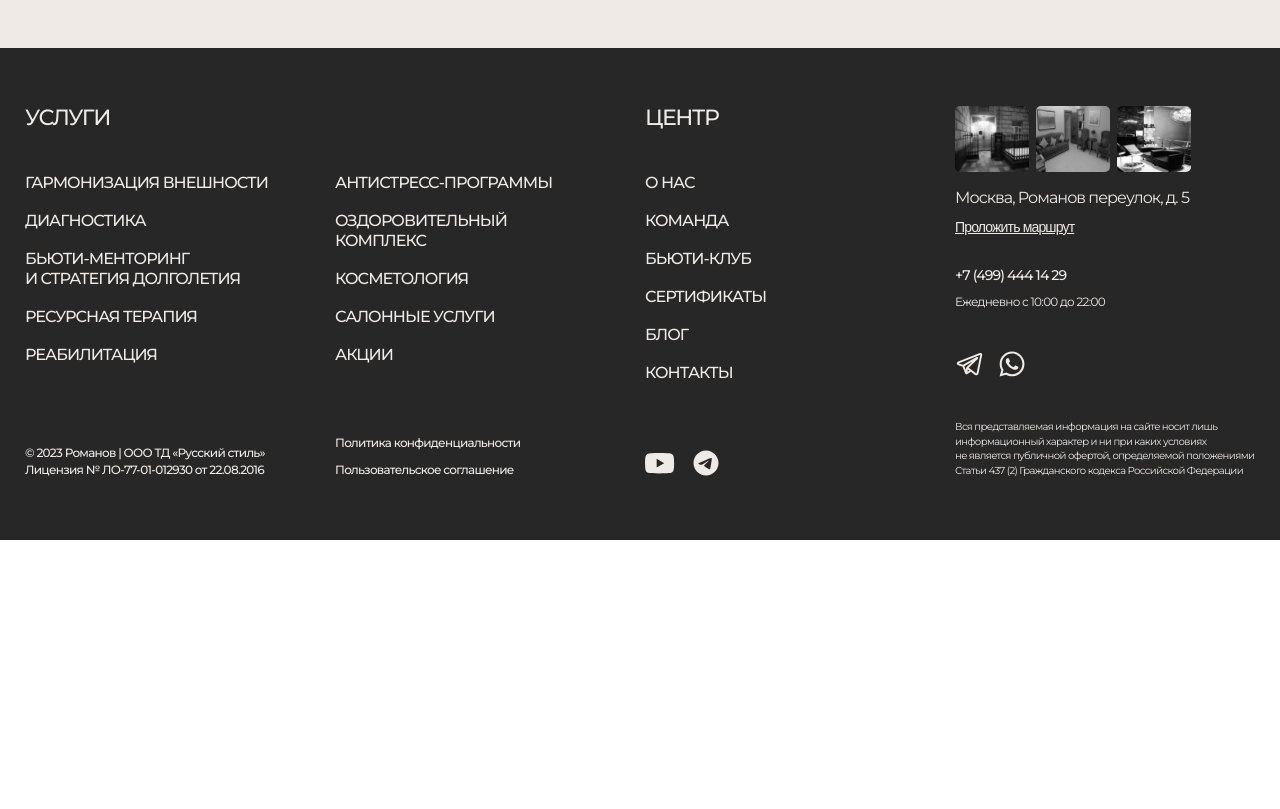
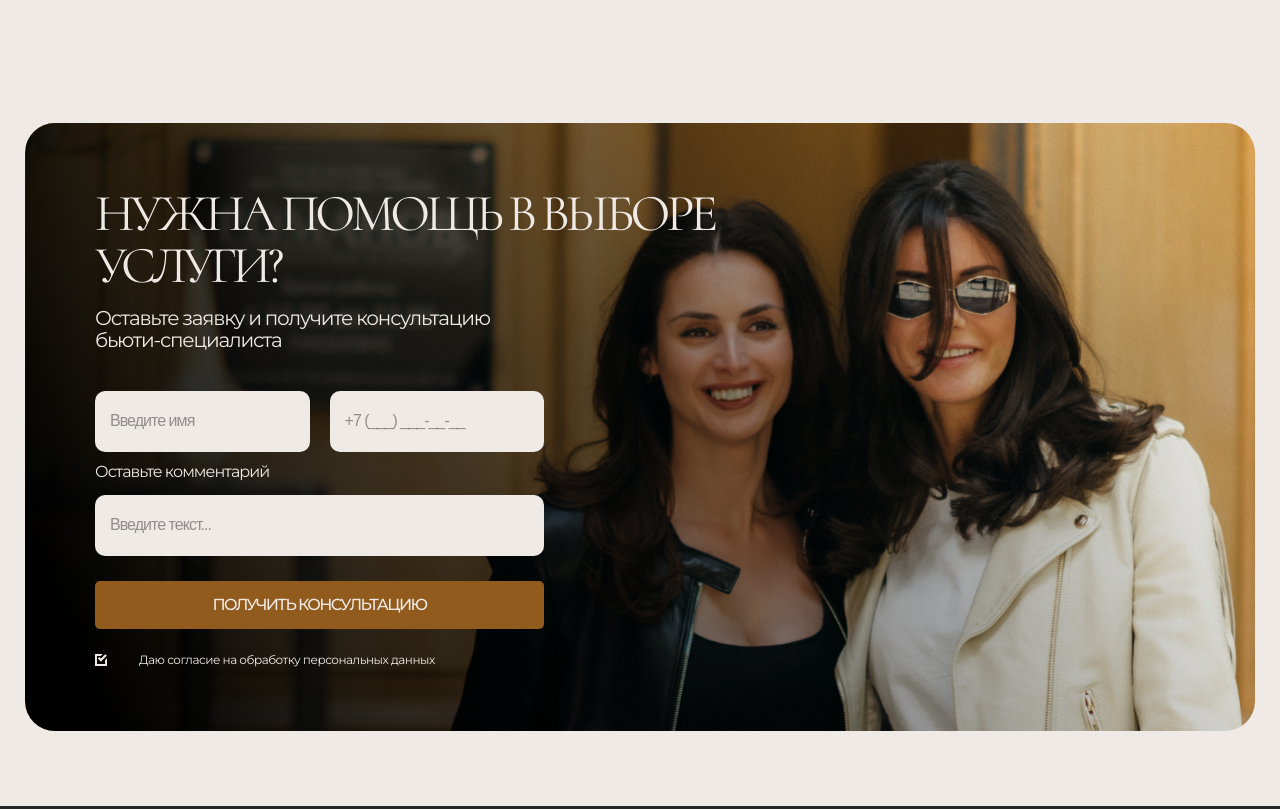
Before and after one commit to 1Dmitriy10/romanov, a website: page src/index.html in a window 1280 px wide. Shown: the part 9500-10309 px from the top of the page. Before the commit the page ends 10040 px from the top, so only its background shows below. Drawn offline with nearby package versions, Linux system fonts and the light colour scheme; files that its build step writes are made by us from their sources; files whose address does not match are found by name.

Commit message:
finish form 1

```diff
--- a/gulp/version.json
+++ b/gulp/version.json
@@ -1,3 +1,3 @@
 {
-    "main": "20240227222236"
+    "main": "20240228013343"
 }
--- /dev/null
+++ b/src/html/components/help.html
@@ -0,0 +1,29 @@
+<section class='help'>
+    <div class='container help__container'>
+        <img src="@img/form/foto-dlya-formy.png" alt="" class="help__bg">
+        <img src="@img/form/foto-dlya-formy-maska.png" alt="" class="help__bg-mask">
+        <div class="help__content-box">
+            <h2 class="help__title">Нужна помощь в&nbsp;выборе услуги?</h2>
+            <h3 class="help__subtitle">Оставьте заявку и&nbsp;получите консультацию бьюти-специалиста</h3>
+            <form class="form">
+                <div class="form__row">
+                    <input id="name" name="name" class="form__input form__input_two-col _req" type="text"
+                        placeholder="Введите имя">
+                    <input id="tel" name="tel" class="form__input form__input_two-col _req phone" type="tel"
+                        placeholder="+7 (___) ___-__-__">
+                </div>
+                <div class="form__row form__row_text">
+                    <label class="form__label" for="text">Оставьте комментарий</label>
+                    <input id="text" name="text" class="form__text-area" type="text" placeholder="Введите текст...">
+                </div>
+                <div class="form__btn-box help__form__btn-box">
+                    <button type="submit"
+                        class="btn btn-regular btn-regular-gorm help__btn _btn-underline-js form__btn">
+                        Получить консультацию
+                    </button>
+                </div>
+                <span class="form__agree">Даю согласие на&nbsp;обработку персональных данных</span>
+            </form>
+        </div>
+    </div>
+</section>
--- a/src/index.html
+++ b/src/index.html
@@ -18,6 +18,7 @@
         @@include('html/components/results.html')
         @@include('html/components/expert.html')
         @@include('html/components/partners.html')
+        @@include('html/components/help.html')
     </main>
     @@include('html/components/footer.html')
     <script type="module" src="assets/js/vendor.js"></script>
--- a/src/js/components/mask.js
+++ b/src/js/components/mask.js
@@ -1,5 +1,5 @@
 export function mask() {
-    var selector = document.querySelector(".tel");
+    var selector = document.querySelector(".phone");
     console.log(selector)
 
     var im = new Inputmask("+7-999-999-99-99");
--- a/src/js/main.js
+++ b/src/js/main.js
@@ -7,7 +7,7 @@ import { fixedHeader } from "./components/fixedHeader.js";
 import { twoColumns } from "./components/twoColumns.js";
 import { msmSlider, resultSlider, expertSlider } from "./components/slider.js";
 //Модальные окна  import { fancybox } from "./components/fancybox.js";
-//Маска для инпутов import { mask } from "./components/mask.js";
+import { mask } from "./components/mask.js";
 import { spoiler } from "./components/spoiler.js";
 import { headerSpoiler } from "./components/headerSpoiler.js";
 //Анимация при скроле import { getAOS } from "./components/aos.js";
--- a/src/scss/components/_btn.scss
+++ b/src/scss/components/_btn.scss
@@ -188,3 +188,10 @@
 // кнопки слайдера
 .slider__btn-box {
 }
+
+//кнопка формы
+.btn-regular-gorm {
+    background-color: $brown;
+    color: $beige;
+    border: none;
+}
--- /dev/null
+++ b/src/scss/components/_help.scss
@@ -0,0 +1,124 @@
+.help {
+}
+.help__container {
+    position: relative;
+    display: flex;
+    flex-direction: column;
+    padding: 65px 70px;
+    @include respond-to("tab") {
+        padding: 50px 23px;
+    }
+}
+.help__bg {
+    border-radius: 30px;
+    position: absolute;
+    top: 0;
+    left: 0;
+    width: 100%;
+    height: 100%;
+    object-fit: cover;
+}
+.help__bg-mask {
+    border-radius: 30px;
+    position: absolute;
+    top: 0;
+    left: 0;
+    width: 100%;
+    height: 100%;
+    object-fit: cover;
+}
+.help__content-box {
+    position: relative;
+    z-index: 2;
+}
+.help__title {
+    @include font($w400, $font-52, $beige, $height);
+    letter-spacing: -0.08em;
+    margin-bottom: 15px;
+    max-width: 696px;
+    @include respond-to("tab") {
+        @include font($w400, $font-30, $beige, $height);
+        margin-bottom: 15px;
+    }
+}
+.help__subtitle {
+    @include font($w400, $font-20, $beige, $height-22);
+    letter-spacing: -0.06em;
+    max-width: 445px;
+    margin-bottom: 40px;
+    @include respond-to("tab") {
+        @include font($w400, $font-14, $beige, $height-17);
+        margin-bottom: 25px;
+    }
+}
+.form {
+    display: flex;
+    flex-direction: column;
+    max-width: 449px;
+}
+.form__row {
+    display: flex;
+    gap: 20px;
+    margin-bottom: 10px;
+    flex-wrap: wrap;
+    @include respond-to("tab") {
+        flex-direction: column;
+    }
+}
+.form__row_text {
+    flex-direction: column;
+    gap: 13px;
+    margin-bottom: 25px;
+    @include respond-to("tab") {
+        margin-bottom: 10px;
+    }
+}
+.form__input {
+    border-radius: 10px;
+    background: $beige;
+    padding: 23px 15px;
+}
+.form__input_two-col {
+    flex: 0 1 calc((100% - 1 * 20px) / 2);
+    @include respond-to("tab") {
+        flex: 0 1 100%;
+    }
+}
+input::placeholder {
+    @include font($w400, $font-16, rgba(39, 39, 39, 0.47), $height-20);
+    letter-spacing: -0.06em;
+}
+._req {
+}
+.tel {
+}
+.form__label {
+    @include font($w400, $font-16, $beige, $height-20);
+    letter-spacing: -0.06em;
+}
+.form__text-area {
+    border-radius: 10px;
+    background: $beige;
+    padding: 23px 15px;
+}
+.form__btn-box {
+}
+.help__form__btn-box {
+    margin-bottom: 25px;
+}
+.help__btn {
+    width: 100%;
+}
+.form__agree {
+    @include font($w400, $font-12, $beige, $height);
+    letter-spacing: -0.04em;
+    display: flex;
+    &::before {
+        content: "";
+        background: url("../img/icons/flazhok-soglasiya.svg") 0 0 / cover no-repeat;
+        display: block;
+        min-width: 12px;
+        height: 12px;
+        margin-right: 32px;
+    }
+}
--- a/src/scss/style.scss
+++ b/src/scss/style.scss
@@ -57,3 +57,4 @@ section {
 @import "./components/results";
 @import "./components/expert";
 @import "./components/partners";
+@import "./components/help";
```
Also changed, not shown: dist/assets/css/style.css, dist/assets/img/form/foto-dlya-formy-maska.png (added), dist/assets/img/form/foto-dlya-formy-maska.webp (added), dist/assets/img/form/foto-dlya-formy.png (added), dist/assets/img/form/foto-dlya-formy.webp (added), dist/assets/img/icons/flazhok-soglasiya.svg (added), dist/assets/js/main.js, dist/index.html, src/img/form/foto-dlya-formy-maska.png (added), src/img/form/foto-dlya-formy.png (added), src/img/icons/flazhok-soglasiya.svg (added).
